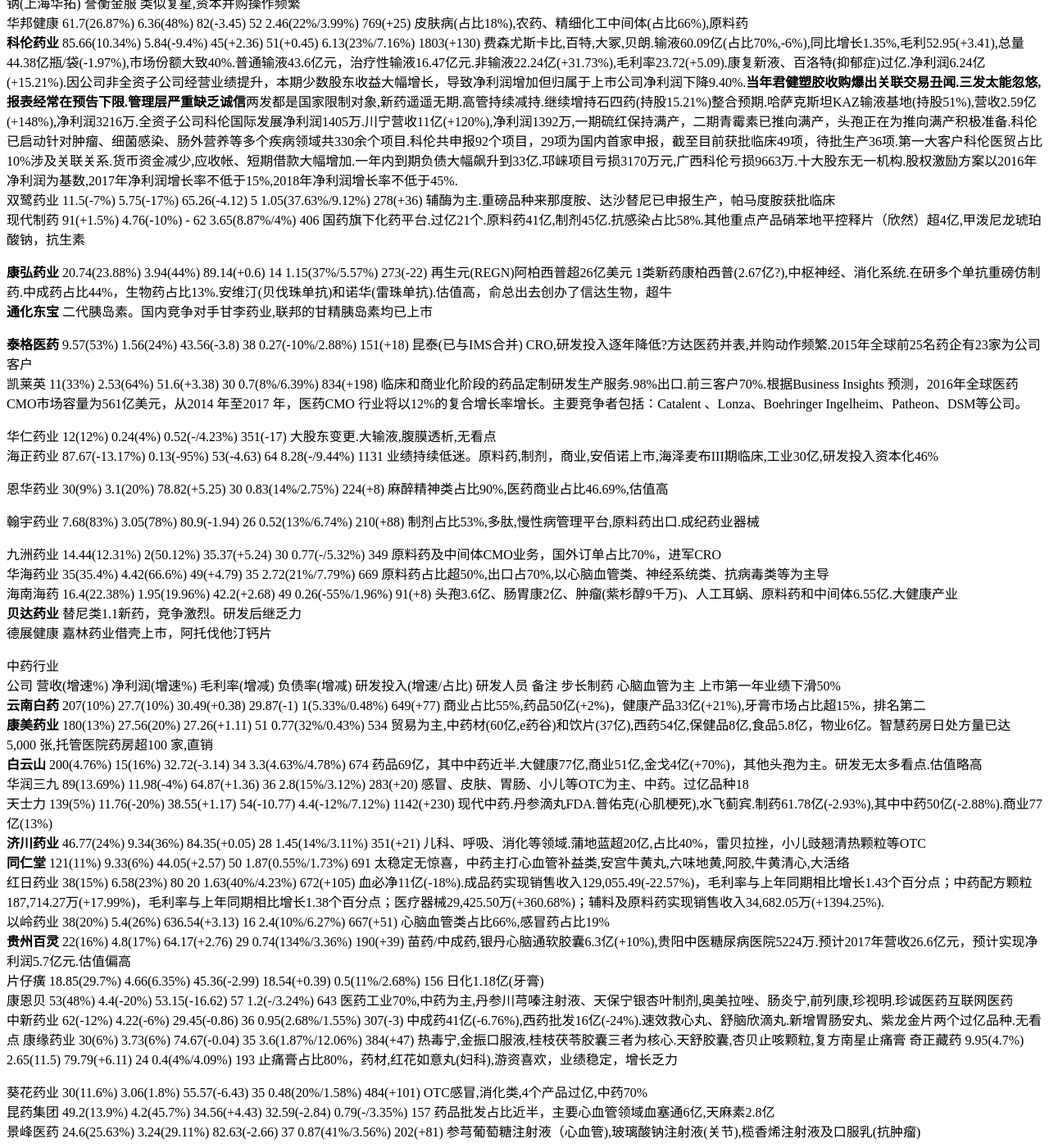
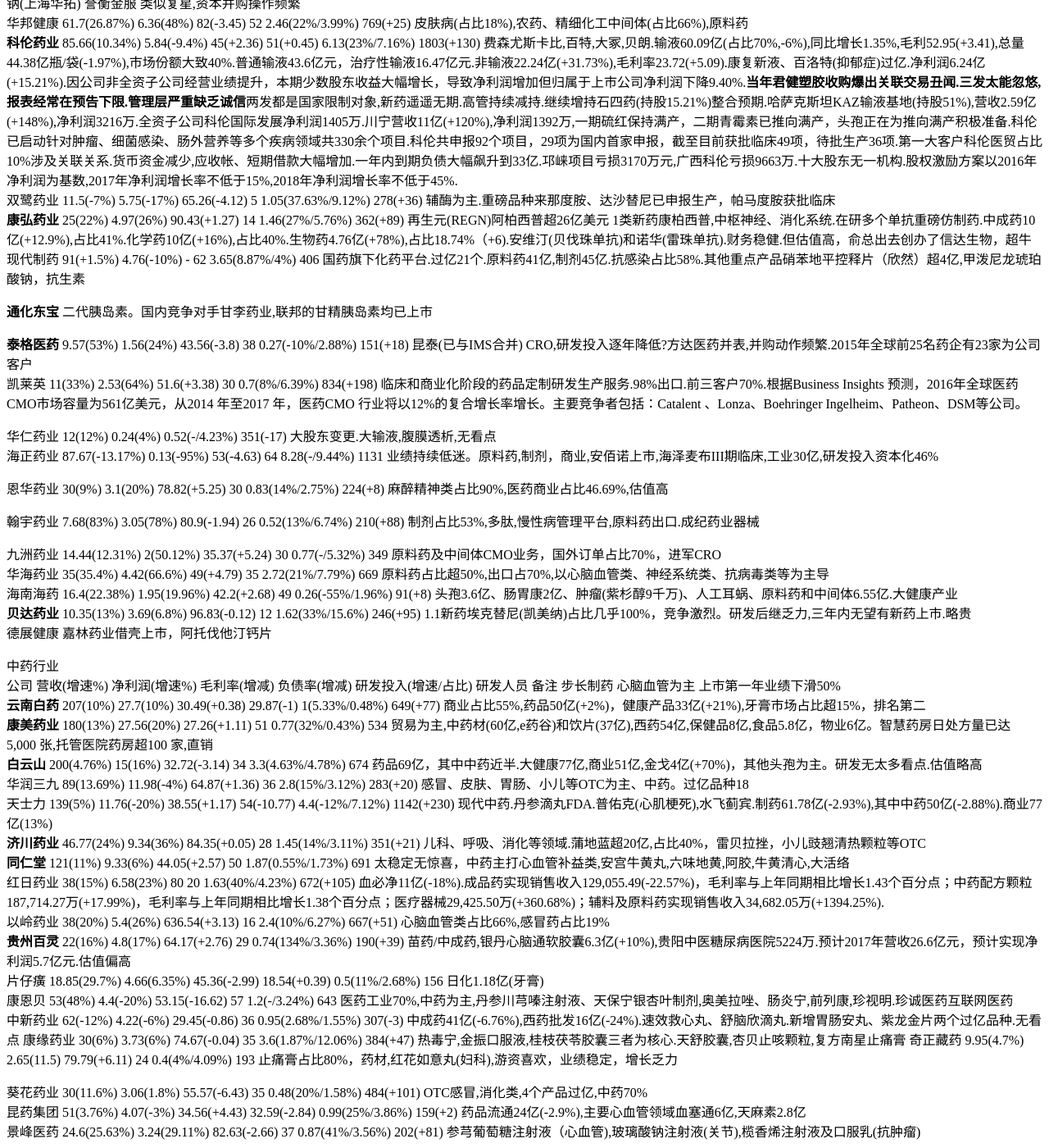
Before and after one commit to kingofhawks/kingofhawks.github.io, a Jekyll site: the page built from _posts/2017-02-20-重点上市公司2016年报汇总.md, in a window 1280 px wide and 1400 px high, scrolled down 1090 px. Shown: the whole window at 82% size. Built offline with Jekyll 4.4.1, drawn with Linux system fonts in a browser that asks for light colours; our own code applies the rules of GitHub Pages for plain Markdown files; Markdown is read by kramdown in place of the engine named in the settings; some of the changed text lies outside the part shown.

Commit message:
update post

```diff
--- a/_posts/2017-02-20-重点上市公司2016年报汇总.md
+++ b/_posts/2017-02-20-重点上市公司2016年报汇总.md
@@ -14,9 +14,10 @@
 华邦健康    61.7(26.87%)     6.36(48%)      82(-3.45)      52             2.46(22%/3.99%)      769(+25)      皮肤病(占比18%),农药、精细化工中间体(占比66%),原料药
 **科伦药业**   85.66(10.34%)    5.84(-9.4%)   45(+2.36)       51(+0.45)       6.13(23%/7.16%)      1803(+130)   费森尤斯卡比,百特,大冢,贝朗.输液60.09亿(占比70%,-6%),同比增长1.35%,毛利52.95(+3.41),总量44.38亿瓶/袋(-1.97%),市场份额大致40%.普通输液43.6亿元，治疗性输液16.47亿元.非输液22.24亿(+31.73%),毛利率23.72(+5.09).康复新液、百洛特(抑郁症)过亿.净利润6.24亿(+15.21%).因公司非全资子公司经营业绩提升，本期少数股东收益大幅增长，导致净利润增加但归属于上市公司净利润下降9.40%.**当年君健塑胶收购爆出关联交易丑闻.三发太能忽悠,报表经常在预告下限.管理层严重缺乏诚信**两发都是国家限制对象,新药遥遥无期.高管持续减持.继续增持石四药(持股15.21%)整合预期.哈萨克斯坦KAZ输液基地(持股51%),营收2.59亿(+148%),净利润3216万.全资子公司科伦国际发展净利润1405万.川宁营收11亿(+120%),净利润1392万,一期硫红保持满产，二期青霉素已推向满产，头孢正在为推向满产积极准备.科伦已启动针对肿瘤、细菌感染、肠外营养等多个疾病领域共330余个项目.科伦共申报92个项目，29项为国内首家申报，截至目前获批临床49项，待批生产36项.第一大客户科伦医贸占比10%涉及关联关系.货币资金减少,应收帐、短期借款大幅增加.一年内到期负债大幅飙升到33亿.邛崃项目亏损3170万元,广西科伦亏损9663万.十大股东无一机构.股权激励方案以2016年净利润为基数,2017年净利润增长率不低于15%,2018年净利润增长率不低于45%.
 双鹭药业    11.5(-7%)        5.75(-17%)     65.26(-4.12)   5              1.05(37.63%/9.12%)   278(+36)      辅酶为主.重磅品种来那度胺、达沙替尼已申报生产，帕马度胺获批临床
+**康弘药业**   25(22%)     4.97(26%)       90.43(+1.27)    14             1.46(27%/5.76%)      362(+89)    再生元(REGN)阿柏西普超26亿美元    1类新药康柏西普,中枢神经、消化系统.在研多个单抗重磅仿制药.中成药10亿(+12.9%),占比41%.化学药10亿(+16%),占比40%.生物药4.76亿(+78%),占比18.74%（+6).安维汀(贝伐珠单抗)和诺华(雷珠单抗).财务稳健.但估值高，俞总出去创办了信达生物，超牛
 现代制药    91(+1.5%)        4.76(-10%)     -              62             3.65(8.87%/4%)       406           国药旗下化药平台.过亿21个.原料药41亿,制剂45亿.抗感染占比58%.其他重点产品硝苯地平控释片（欣然）超4亿,甲泼尼龙琥珀酸钠，抗生素
 
-**康弘药业**    20.74(23.88%)    3.94(44%)      89.14(+0.6)    14             1.15(37%/5.57%)      273(-22)    再生元(REGN)阿柏西普超26亿美元    1类新药康柏西普(2.67亿?),中枢神经、消化系统.在研多个单抗重磅仿制药.中成药占比44%，生物药占比13%.安维汀(贝伐珠单抗)和诺华(雷珠单抗).估值高，俞总出去创办了信达生物，超牛
+
 **通化东宝**                                                 二代胰岛素。国内竞争对手甘李药业,联邦的甘精胰岛素均已上市
 
 **泰格医药**    9.57(53%)        1.56(24%)      43.56(-3.8)    38             0.27(-10%/2.88%)     151(+18)      昆泰(已与IMS合并) CRO,研发投入逐年降低?方达医药并表,并购动作频繁.2015年全球前25名药企有23家为公司客户
@@ -33,7 +34,7 @@
 九洲药业    14.44(12.31%)    2(50.12%)      35.37(+5.24)   30             0.77(-/5.32%)        349           原料药及中间体CMO业务，国外订单占比70%，进军CRO
 华海药业    35(35.4%)        4.42(66.6%)    49(+4.79)      35             2.72(21%/7.79%)      669           原料药占比超50%,出口占70%,以心脑血管类、神经系统类、抗病毒类等为主导
 海南海药    16.4(22.38%)     1.95(19.96%)   42.2(+2.68)    49             0.26(-55%/1.96%)     91(+8)        头孢3.6亿、肠胃康2亿、肿瘤(紫杉醇9千万)、人工耳蜗、原料药和中间体6.55亿.大健康产业
-**贝达药业**                                                                                                     替尼类1.1新药，竞争激烈。研发后继乏力
+**贝达药业** 10.35(13%)     3.69(6.8%)      96.83(-0.12)   12            1.62(33%/15.6%)       246(+95)      1.1新药埃克替尼(凯美纳)占比几乎100%，竞争激烈。研发后继乏力,三年内无望有新药上市.略贵
 德展健康                                                                                                      嘉林药业借壳上市，阿托伐他汀钙片
 
 
@@ -58,7 +59,7 @@
 奇正藏药    9.95(4.7%)       2.65(11.5)     79.79(+6.11)   24             0.4(4%/4.09%)        193            止痛膏占比80%，药材,红花如意丸(妇科),游资喜欢，业绩稳定，增长乏力
 
 葵花药业    30(11.6%)        3.06(1.8%)     55.57(-6.43)   35             0.48(20%/1.58%)      484(+101)      OTC感冒,消化类,4个产品过亿,中药70%
-昆药集团    49.2(13.9%)      4.2(45.7%)     34.56(+4.43)   32.59(-2.84)   0.79(-/3.35%)        157            药品批发占比近半，主要心血管领域血塞通6亿,天麻素2.8亿
+昆药集团    51(3.76%)       4.07(-3%)       34.56(+4.43)   32.59(-2.84)   0.99(25%/3.86%)      159(+2)          药品流通24亿(-2.9%),主要心血管领域血塞通6亿,天麻素2.8亿
 景峰医药    24.6(25.63%)     3.24(29.11%)   82.63(-2.66)   37             0.87(41%/3.56%)      202(+81)       参芎葡萄糖注射液（心血管),玻璃酸钠注射液(关节),榄香烯注射液及口服乳(抗肿瘤)
 
 
@@ -74,11 +75,12 @@
 
 
 医疗服务
-**爱尔眼科** 31.65(31.79%)   4.28(38.44%)   46.58(+1.72)   23              0.18(89%/0.57%)      76(+15)     眼科医院，超级稳定
+**爱尔眼科** 40(26%)        5.57(30%)       46(-)          32             0.22(21%/0.55%)      82(+6)        全球最大的眼科连锁医疗机构.连续多年保持30+增长
 美年健康    21(47%)          2.6(85%)       47.56(-0.38%)  33             0.025(-/0.12%)       10             慈铭体检(27.78股权),超过100家控股体检中心
 恒康医疗    11.8(72%)        3.23(25.76%)   33(-22%)       23             0.14(65%/1.23%)      75(+36)        独一味更名。“医疗服务”为核心6.6亿(+400%),8家二级以上医院,肿瘤+妇产，据说床位6500+。旗下平安医院对接华西医院.扩张过快。其他有药业和牙膏。
 **宝莱特**                                                                                                        费森尤斯,百特,FMS,DVA    血透,监护仪
 天兴仪表                                                                                                            贝瑞和康基因测序低价注入，但17年承诺业绩仅2亿，增速30%对应100倍PE
+信邦制药    51.6(23%)        2.46(41%)       12.6(-1.26)     -              0.23(235%/0.45%)    87(+70)         其中流通30亿(+22%),服务12亿(+14%),工业9亿(+41%).中药益心舒胶囊、脉血康胶囊、银杏叶片、六味安消胶囊、贞芪扶正胶囊
 
 
 医疗器械
@@ -213,7 +215,7 @@
 2016 年，乘用车产销分别为 2,442.07 万辆和 2,437.69 万辆，同比增长 15.5%和 14.93%，增速高于汽车总体 1.04 和 1.28 个百分点。其中，SUV 产销分别完成 915.29万辆和 904.7 万辆，同比增长 45.72%和 44.59% 。
 新能源汽车生产 51.7 万辆，销售 50.7 万辆，比上年同期分别增长 51.7%和 53%。其中纯电动汽车产销分别完成 41.7 万辆和 40.9 万辆，比上年同期分别增长 63.9%和 65.1%；插电式混合动力汽车产销分别完成 9.9 万辆和 9.8 万辆，比上年同期分别增长 15.7%和 17.1%
 公司        营收(增速%)      净利润(增速%)   毛利率(增减)       负债率(增减)
-上汽集团
+上汽集团   7564(13%)         320(7%)        13.75(+1.49%)     68 全年实现整车销售 648.9 万辆，同比增长 9.9%，其中乘用车销售 566.6万辆，同比增长 14.8%，商用车销售 82.3 万辆，同比下降 14.9%；公司国内市场占有率达到 22.6%.自主品牌乘用车全年销量突破 32 万辆，同比增长 89%，全球首款量产互联网 SUV 荣威 RX5上市五个月，销量超过 9 万辆；自主品牌轻型商用车上汽大通全年实现整车销售 4.6 万辆，同比增长 32%，上汽自主品牌销量增幅远高于行业平均水平；与此同时，公司新能源汽车在 e550、e950的带动下强势上涨，全年销售超过 2.5 万辆，同比增长 85%
 比亚迪     1034(29%)        50(79%)        汽车28/手机10      62%(-7)    汽車570亿(+40%),手机部件及组装390亿(+17%),电池及光伏73亿(+21%).新能源汽车销量同比大幅增长 69.85%至 9.6 万辆，销量蝉连全球第一.新能源汽车业务收入约34,618百万元(+80.27%).传统燃油汽车销量约 32.6 万辆(+1.78%).定增价格 57.40 元
 长安汽车
 长城汽车   986(30%)          105(31%)       24.45(-0.66)       49%   中国最大的 SUV 制造企业.整车销量突破 100 万辆，达到 107 万辆.哈弗系列产品，年销 93.3 万辆.将 WEY 品牌打造成为中国豪华轻奢 SUV 第一品牌.2017年汽车销量目标为125万辆
```
